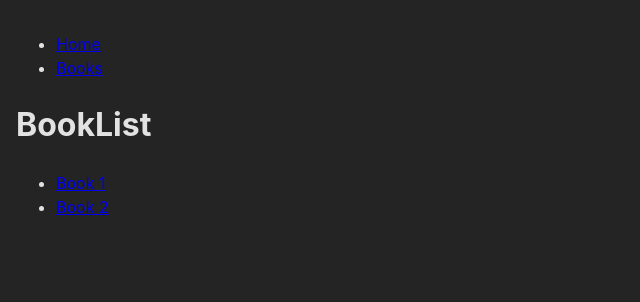
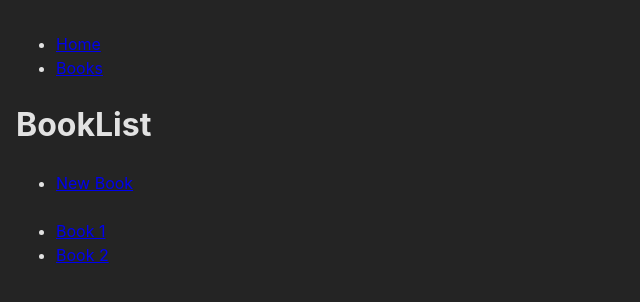
Before and after one commit to bazmurphy/react-router-2, a React (Vite) app: page /books in a window 1280 px wide. Shown: the top 302 px of the page, without its empty margins (0-640 px from the left). Built offline with nearby package versions, Linux system fonts and the light colour scheme.

Commit message:
specificity example

```diff
--- a/src/App.jsx
+++ b/src/App.jsx
@@ -3,6 +3,7 @@ import { Link, Route, Routes } from "react-router-dom";
 import Home from "./pages/Home";
 import BookList from "./pages/BookList";
 import Book from "./pages/Book";
+import NewBook from "./pages/NewBook";
 
 function App() {
   return (
@@ -21,6 +22,8 @@ function App() {
         <Route path="/" element={<Home />} />
         <Route path="/books" element={<BookList />} />
         <Route path="/books/:id" element={<Book />} />
+        {/* ^ Note React Router v6 can figure out the difference between route specificity */}
+        <Route path="/books/new" element={<NewBook />} />
       </Routes>
     </>
   );
--- a/src/pages/BookList.jsx
+++ b/src/pages/BookList.jsx
@@ -5,6 +5,10 @@ export default function BookList() {
     <div>
       <h1>BookList</h1>
       <ul>
+        <li>
+          <Link to="/books/new">New Book</Link>
+        </li>
+        <br />
         <li>
           <Link to="/books/1">Book 1</Link>
         </li>
```
